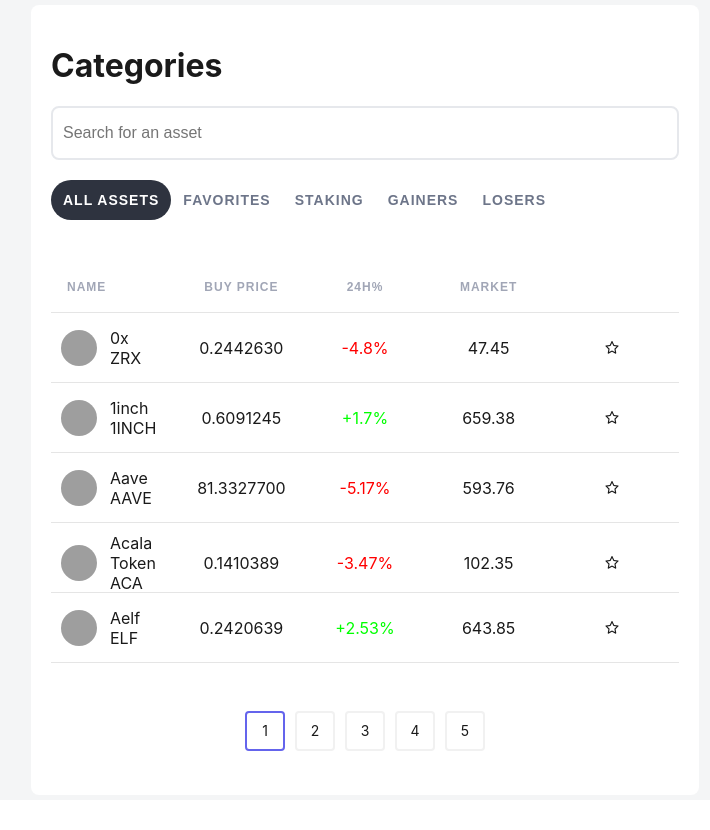
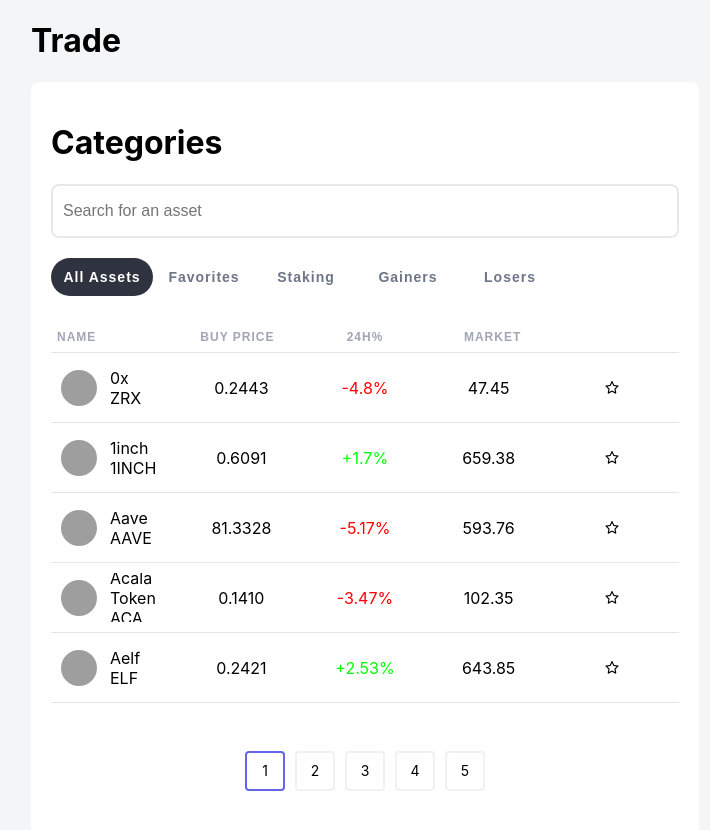
Before and after one commit to tarekbyakoub/bcm-challenge, a Next.js app: page / in a window 1280 px wide. Shown: the top 830 px of the page, without its empty margins (275-985 px from the left). Before the commit the page ends 800 px from the top, so only its background shows below. Built offline with nearby package versions, Linux system fonts and the light colour scheme; grey boxes are pictures that could not be loaded.

Commit message:
More styling fixes

```diff
--- a/src/components/CryptoItem/CryptoItem.tsx
+++ b/src/components/CryptoItem/CryptoItem.tsx
@@ -47,7 +47,7 @@
         </NameContainer>
       </CryptoContainer>
       <CryptoDataContainer>
-        <span>{crypto.buyPrice.toFixed(7)}</span>
+        <span>{crypto.buyPrice.toFixed(4)}</span>
       </CryptoDataContainer>
       <CryptoDataContainer>
         <CryptoChange24 crypto={crypto}>
--- a/src/components/CryptoItem/styles.ts
+++ b/src/components/CryptoItem/styles.ts
@@ -52,6 +52,10 @@
 export const CryptoContainer = styled.div`
   display: flex;
   align-items: center;
+  overflow: hidden;
+  :hover {
+    overflow: visible;
+  }
 `;
 
 export const NameContainer = styled.div`
--- a/src/components/CryptoList/CryptoList.tsx
+++ b/src/components/CryptoList/CryptoList.tsx
@@ -10,6 +10,7 @@
   Pagination,
   PaginationContainer,
   SortButton,
+  TitleContainer,
 } from "./styles";
 
 export default function CryptoList() {
@@ -78,6 +79,9 @@
 
   return (
     <Container className="container">
+      <TitleContainer className="title-container">
+        <h1>Trade</h1>
+      </TitleContainer>
       <InnerContainer className="inner-container">
         <h1>Categories</h1>
         <SearchBar
--- a/src/components/CryptoList/styles.ts
+++ b/src/components/CryptoList/styles.ts
@@ -1,5 +1,12 @@
 import ReactPaginate from "react-paginate";
 import styled from "styled-components";
+
+export const TitleContainer = styled.div`
+  place-self: flex-start;
+  @media screen and (max-width: 744px) {
+    display: none;
+  }
+`;
 
 export const InnerContainer = styled.div`
   max-width: 668px;
@@ -19,11 +26,9 @@
   display: grid;
   grid-template-columns: repeat(5, 1fr);
   gap: 10px;
-  padding: 10px;
   background-color: #fff;
   font-weight: bold;
   overflow: hidden;
-  text-overflow: clip;
   border-bottom: 1px solid #e5e5e5;
 
   @media screen and (max-width: 744px) {
--- a/src/components/Tabs/styles.ts
+++ b/src/components/Tabs/styles.ts
@@ -7,7 +7,7 @@
   align-items: center;
   border-bottom: none;
   list-style: none;
-  margin-bottom: 4vh;
+  margin-bottom: 2vh;
   padding: 0;
 
   @media screen and (max-width: 744px) {
@@ -23,8 +23,8 @@
     background-color: #fff;
     color: #6d7589;
     font-weight: 600;
-    text-transform: uppercase;
     font-size: 14px;
+    line-height: 14.7px;
     letter-spacing: 1px;
     padding: 12px;
     border-radius: 38px;
@@ -38,4 +38,10 @@
       color: #fff;
     }
   }
+
+  button {
+    :first-of-type {
+      width: 102px;
+    }
+  }
 `;
--- a/src/styles/globalstyles.tsx
+++ b/src/styles/globalstyles.tsx
@@ -1,10 +1,8 @@
 import { createGlobalStyle } from "styled-components";
-import theme from "../pages/_app";
 
 export const GlobalStyle = createGlobalStyle`
   html,
   body {
-    color: ${({ theme }) => theme.colors.primary};
     padding: 0;
     margin: 0;
     font-family: -apple-system, BlinkMacSystemFont, Segoe UI, Roboto, Oxygen,
```
